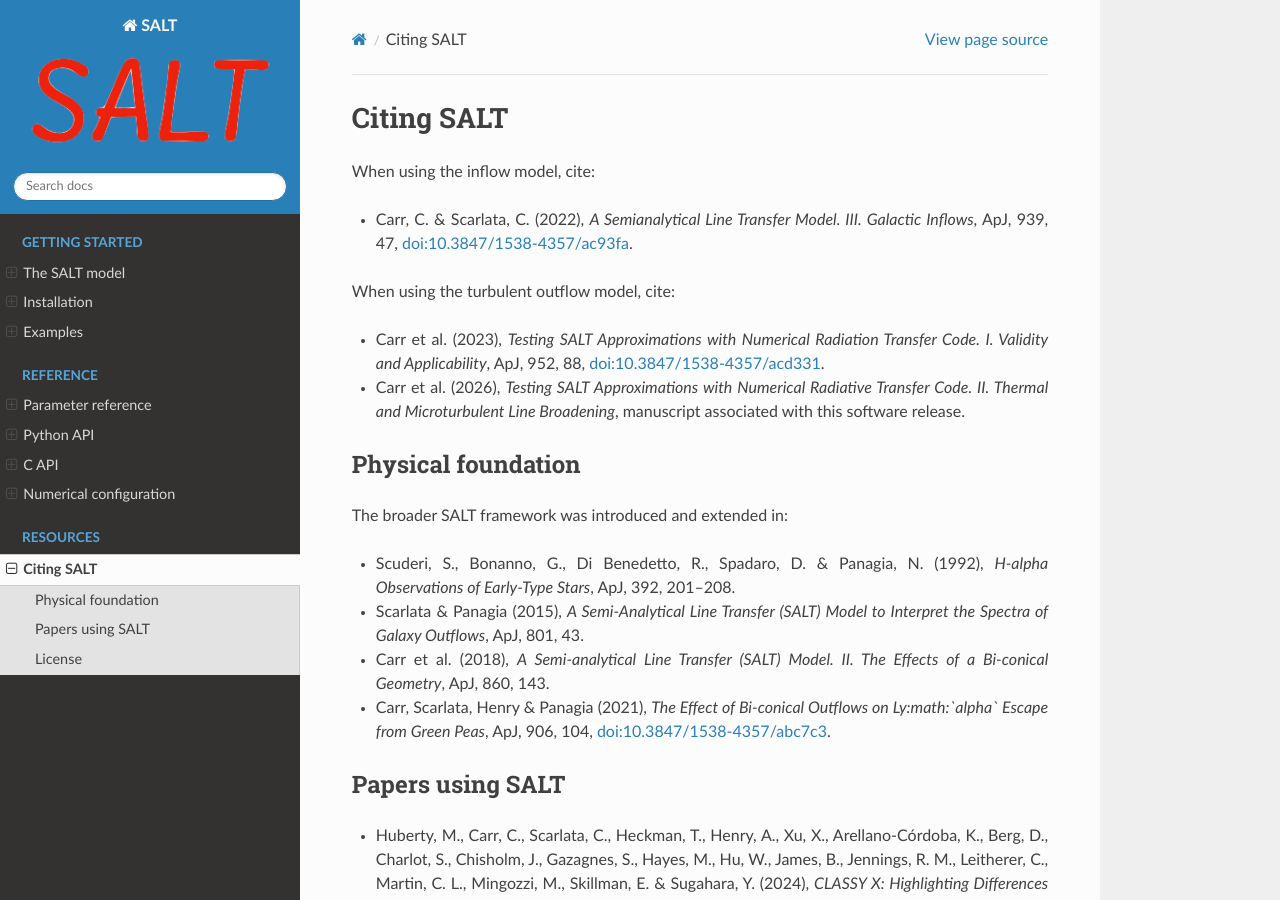
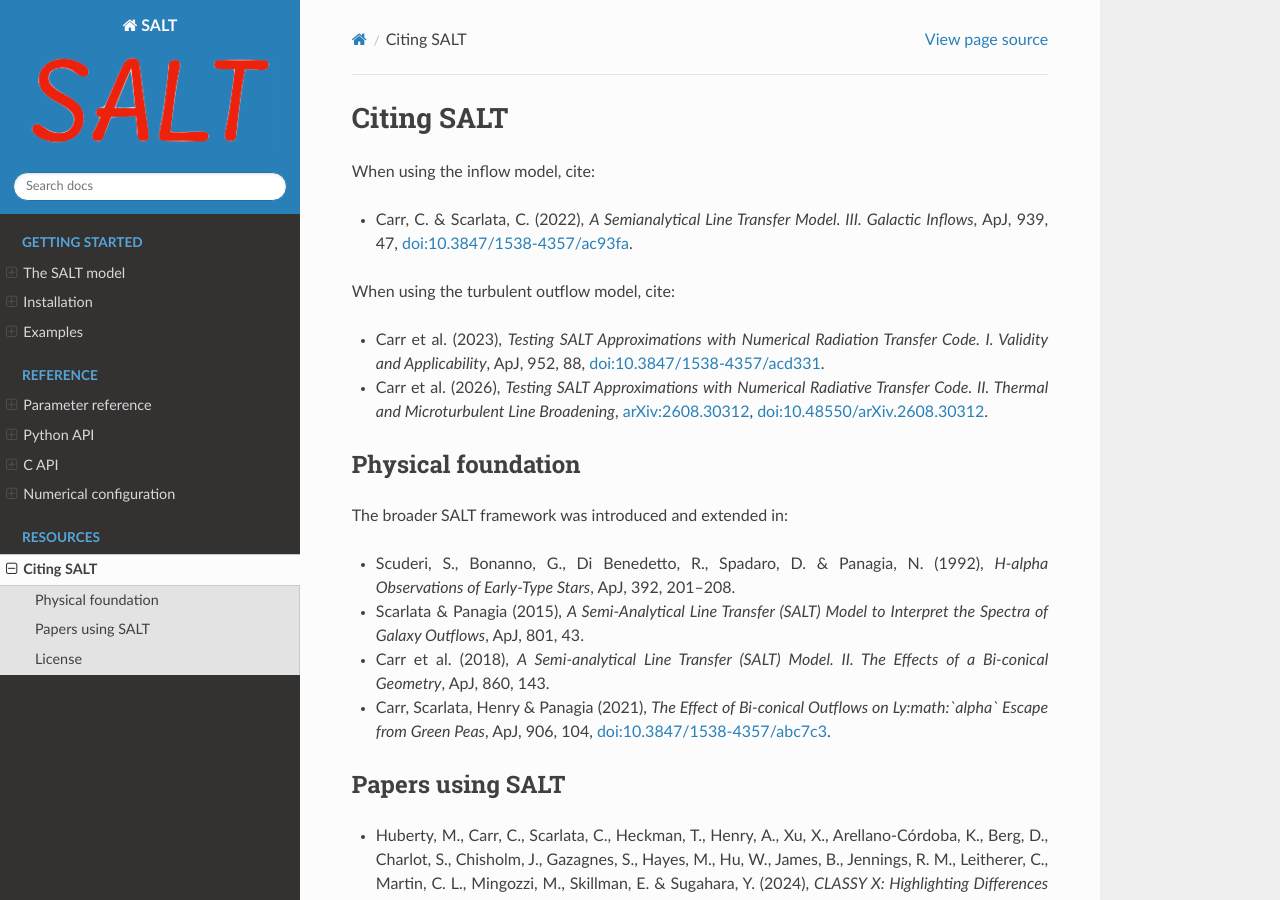
Before and after one commit to CodyCarr/SALT, a Sphinx documentation site: the page built from docs/source/citations.rst, in a window 1280 px wide and 900 px high. Built offline with Sphinx 7.4.7 and the Read the Docs theme 3.1.0, drawn with Linux system fonts in a browser that asks for light colours.

Commit message:
Update Carr et al. 2026 documentation citation

```diff
--- a/docs/source/citations.rst
+++ b/docs/source/citations.rst
@@ -14,8 +14,10 @@ When using the turbulent outflow model, cite:
   `doi:10.3847/1538-4357/acd331
   <https://doi.org/10.3847/1538-4357/acd331>`_.
 * Carr et al. (2026), *Testing SALT Approximations with Numerical Radiative
-  Transfer Code. II. Thermal and Microturbulent Line Broadening*, manuscript
-  associated with this software release.
+  Transfer Code. II. Thermal and Microturbulent Line Broadening*,
+  `arXiv:2608.30312 <https://arxiv.org/abs/2608.30312>`_,
+  `doi:10.48550/arXiv.2608.30312
+  <https://doi.org/10.48550/arXiv.2608.30312>`_.
 
 Physical foundation
 -------------------
```
